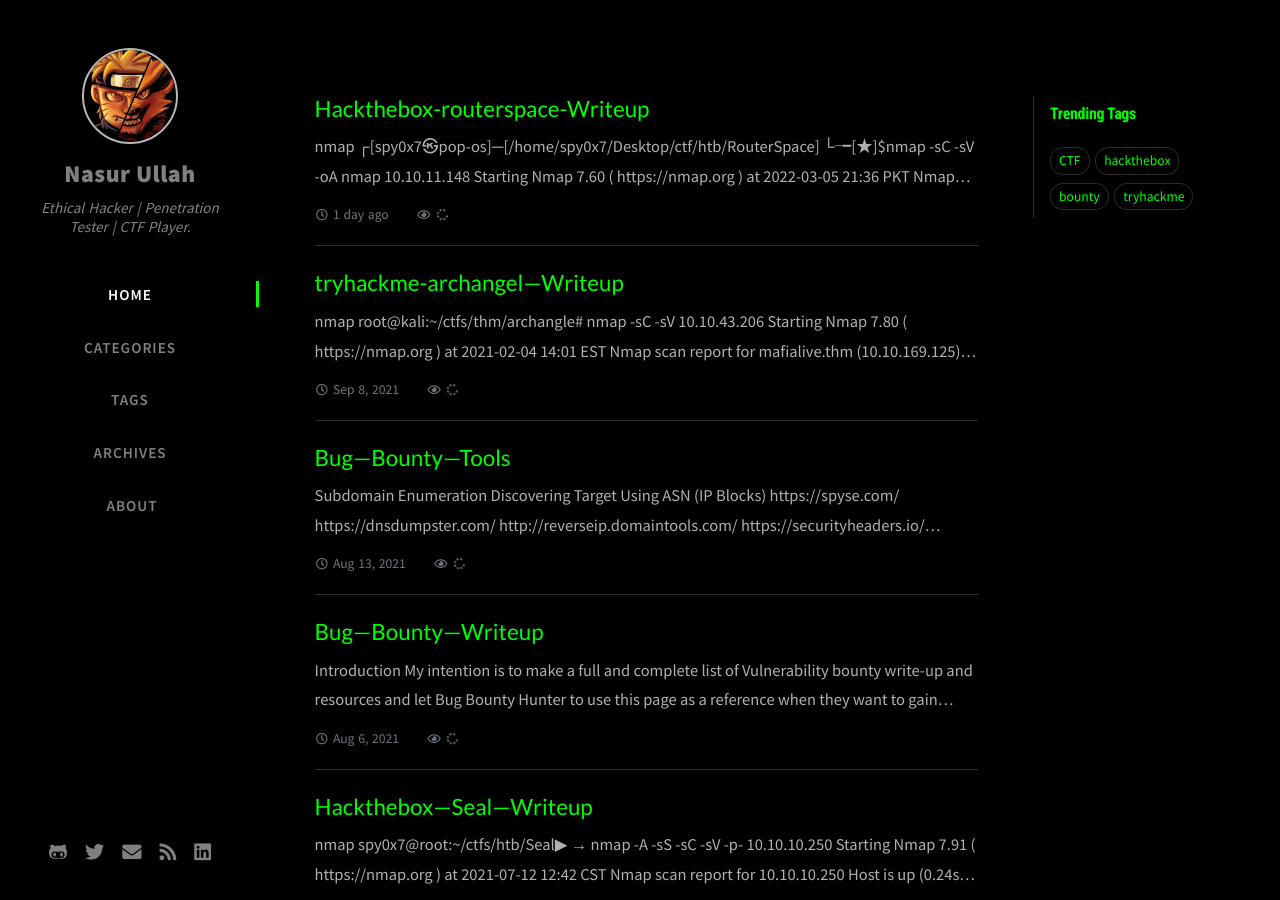
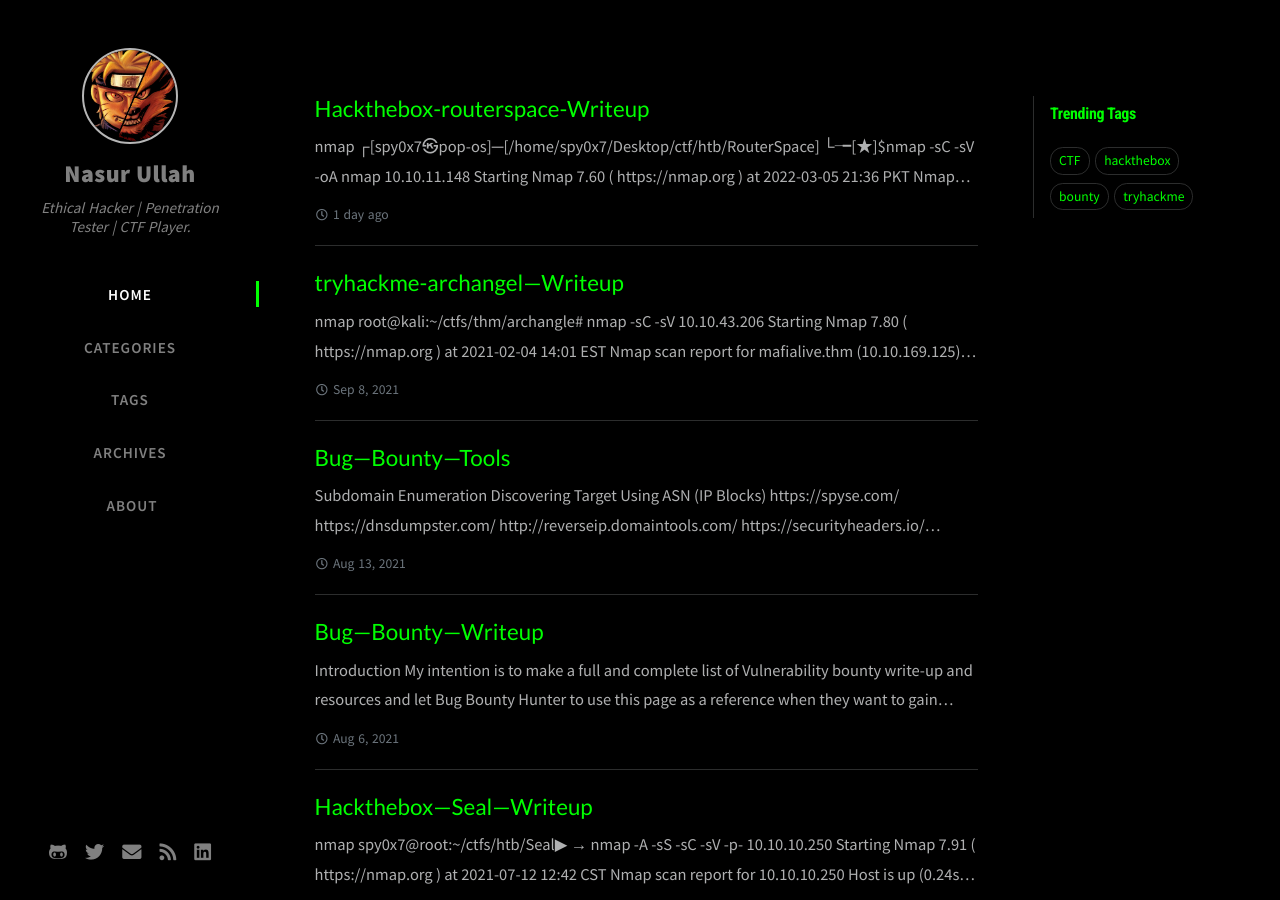
Before and after one commit to Spy0x7/Spy0x7.github.io, a Jekyll site: the page built from index.html, in a window 1280 px wide and 900 px high. Built offline with Jekyll 4.4.1, drawn with Linux system fonts in a browser that asks for light colours; nearby versions of some CDN libraries; the list of posts is cut into pages by our own code; comment, search, counter and statistics services are not loaded.

Commit message:
Update _config.yml

```diff
--- a/_config.yml
+++ b/_config.yml
@@ -54,8 +54,6 @@ google_analytics:
   id: 'G-8F4VKC3WES'          # Fill with your Google Analytics ID
   pv:
     # The Google Analytics pageviews switch.
-    # DO NOT enable it unless you know how to deploy the Google Analytics superProxy.
-    enabled: true
     # the next options only valid when `google_analytics.pv` is enabled.
     proxy_url: ''
     proxy_endpoint: ''
```
